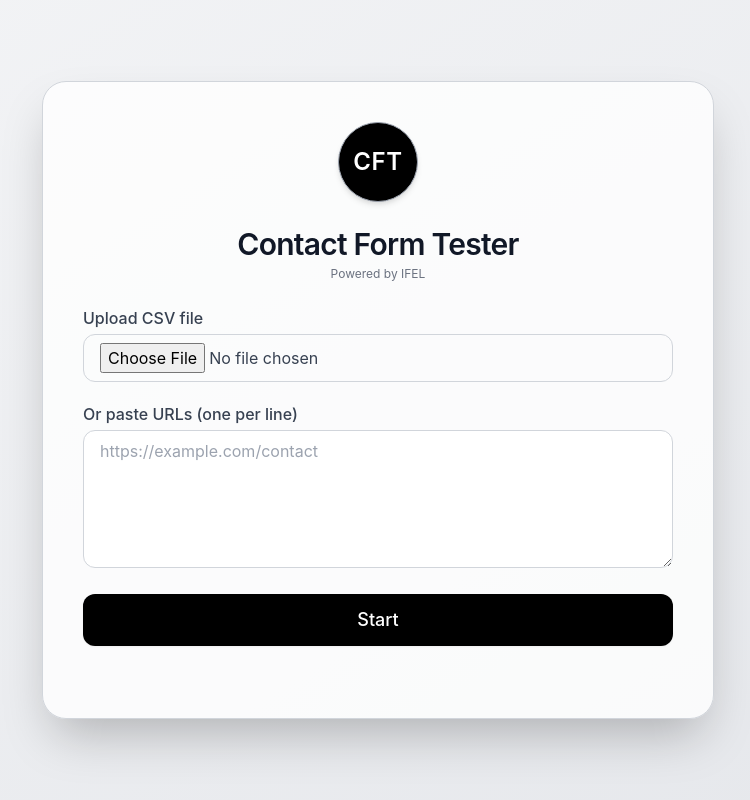
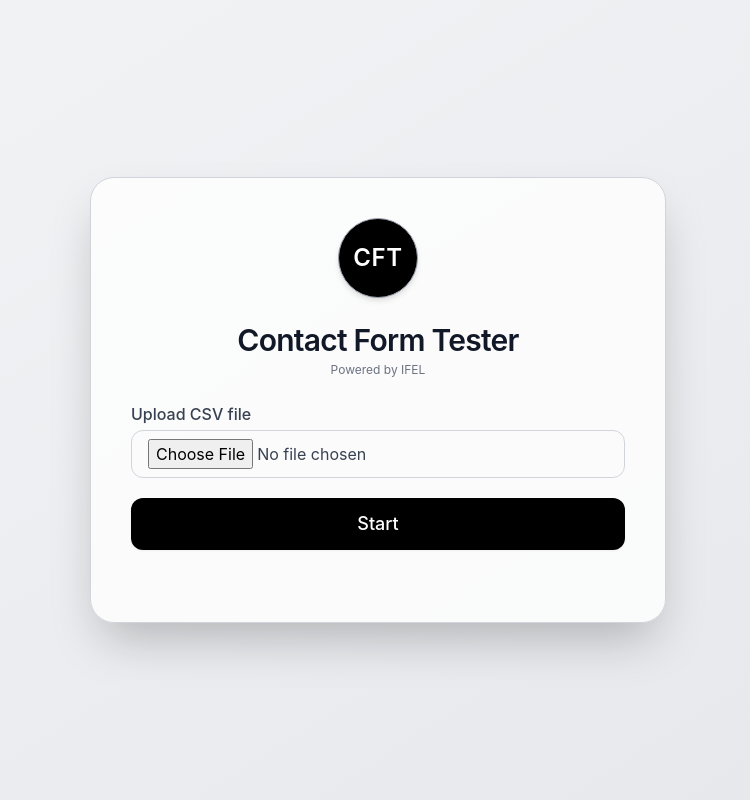
Before and after one commit to Yourm9/contact-form-testing, a Flask app: page / in a window 1280 px wide. Shown: the whole page, without its empty margins (262-1012 px from the left). Run offline with Flask 3, Linux system fonts and the light colour scheme.

Commit message:
Restore working UI: CSV upload only, removed manual input

```diff
--- a/templates/index.html
+++ b/templates/index.html
@@ -12,7 +12,7 @@
   </style>
 </head>
 <body class="bg-gradient-to-br from-gray-100 to-gray-200 min-h-screen flex items-center justify-center">
-  <div class="bg-white backdrop-blur-xl bg-opacity-80 border border-gray-300 rounded-3xl shadow-2xl p-10 w-full max-w-2xl">
+  <div class="bg-white backdrop-blur-xl bg-opacity-80 border border-gray-300 rounded-3xl shadow-2xl p-10 w-full max-w-xl">
 
     <!-- 🌐 CFT Logo Badge -->
     <div class="flex justify-center mb-6">
@@ -29,7 +29,6 @@
 
     <!-- Form -->
     <form id="uploadForm" class="space-y-5">
-      <!-- CSV Upload -->
       <div>
         <label class="block font-medium mb-1 text-gray-700">Upload CSV file</label>
         <input
@@ -38,19 +37,8 @@
           accept=".csv"
           id="fileInput"
           class="w-full px-4 py-2 text-gray-700 border border-gray-300 rounded-xl focus:ring-2 focus:ring-blue-500 focus:outline-none transition"
+          required
         />
-      </div>
-
-      <!-- Manual URL input -->
-      <div>
-        <label class="block font-medium mb-1 text-gray-700">Or paste URLs (one per line)</label>
-        <textarea
-          name="manualUrls"
-          rows="5"
-          placeholder="https://example.com/contact"
-          id="manualInput"
-          class="w-full px-4 py-2 text-gray-700 border border-gray-300 rounded-xl focus:ring-2 focus:ring-blue-500 focus:outline-none transition"
-        ></textarea>
       </div>
 
       <button
@@ -71,21 +59,8 @@
 
     form.addEventListener('submit', async (e) => {
       e.preventDefault();
-      const formData = new FormData();
-      const manualUrls = document.getElementById("manualInput").value.trim();
-      const file = document.getElementById("fileInput").files[0];
-
+      const formData = new FormData(form);
       resultsDiv.innerHTML = '<div class="text-center text-gray-500">Running...</div>';
-
-      if (manualUrls.length > 0) {
-        formData.append("manual", "true");
-        formData.append("urls", manualUrls);
-      } else if (file) {
-        formData.append("file", file);
-      } else {
-        resultsDiv.innerHTML = '<div class="text-red-600 text-center">Please provide either a CSV file or manual URLs.</div>';
-        return;
-      }
 
       const res = await fetch('/run', {
         method: 'POST',
```
